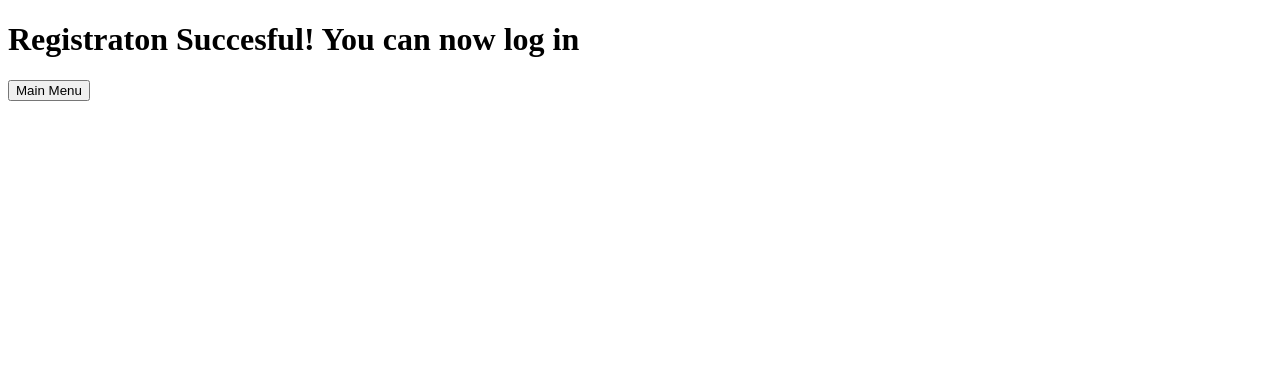
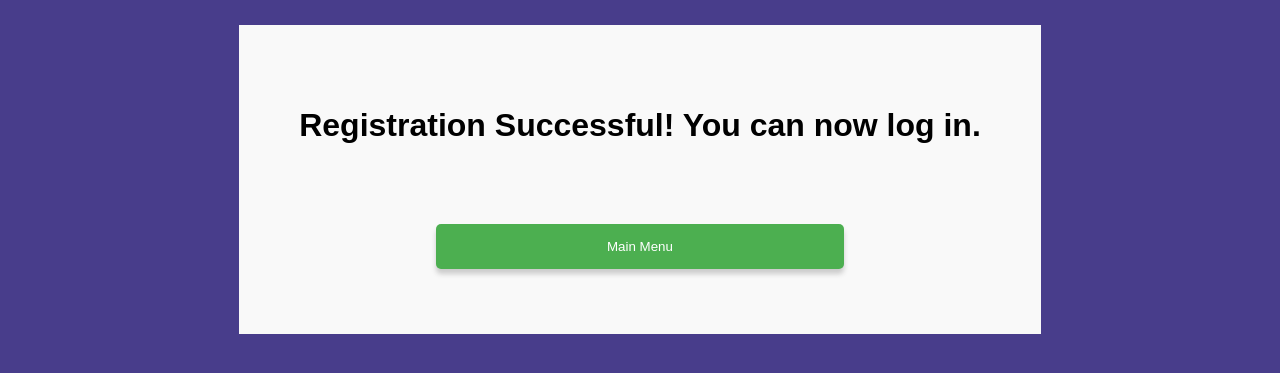
Before and after one commit to MrPotato-04/snek-game, a PHP site: page /accountSystem/register/newUser.php in a window 1280 px wide. Shown: the top 373 px of the page. Run offline with PHP 8.4, Linux system fonts and the light colour scheme.

Commit message:
new user page styling
added css styling on new user page

```diff
--- a/accountSystem/register/newUser.php
+++ b/accountSystem/register/newUser.php
@@ -4,12 +4,15 @@
     <meta charset="UTF-8">
     <meta http-equiv="X-UA-Compatible" content="IE=edge">
     <meta name="viewport" content="width=device-width, initial-scale=1.0">
+    <link rel="stylesheet" href="./styles/newUserStyle.css">
     <title>Document</title>
 </head>
 <body>
-    <h1>Registraton Succesful! You can now log in</h1>
+<div class="container">
+    <h1>Registration Successful! You can now log in.</h1>
     <a href="./../login/index.php">
-    <input type="submit" name="button" value="Main Menu">
+    <input type="submit" name="button" value="Main Menu" class="button">
     </a>
+</div>
 </body>
 </html>
--- /dev/null
+++ b/accountSystem/register/styles/newUserStyle.css
@@ -0,0 +1,43 @@
+body,
+html {
+    background-color: darkslateblue;
+  font-family: Arial, Helvetica, sans-serif;
+}
+
+.button {
+    background-color: #4caf50;
+    color: white;
+    cursor: pointer;
+    width: 60%;
+    margin: 5px auto;
+    margin-top: 80px;
+    padding: 15px;
+    border-radius: 5px;
+    border: none;
+    box-shadow: 0 5px 5px #ccc;
+    display: block;
+    text-align: center;
+  }
+
+  h2 {
+    text-align: center;
+  }
+
+  .container {
+    width: fit-content;
+    padding: 60px;
+
+    height: fit-content;
+    margin: 0 auto;
+    margin-top: 2%;
+    background-color: #f9f9f9;
+  }
+
+  .container a {
+      text-decoration: none;
+  }
+
+  .button:hover,
+  #btn-button:hover {
+    background-color: rgba(76, 175, 80, 0.8);
+  }
```
